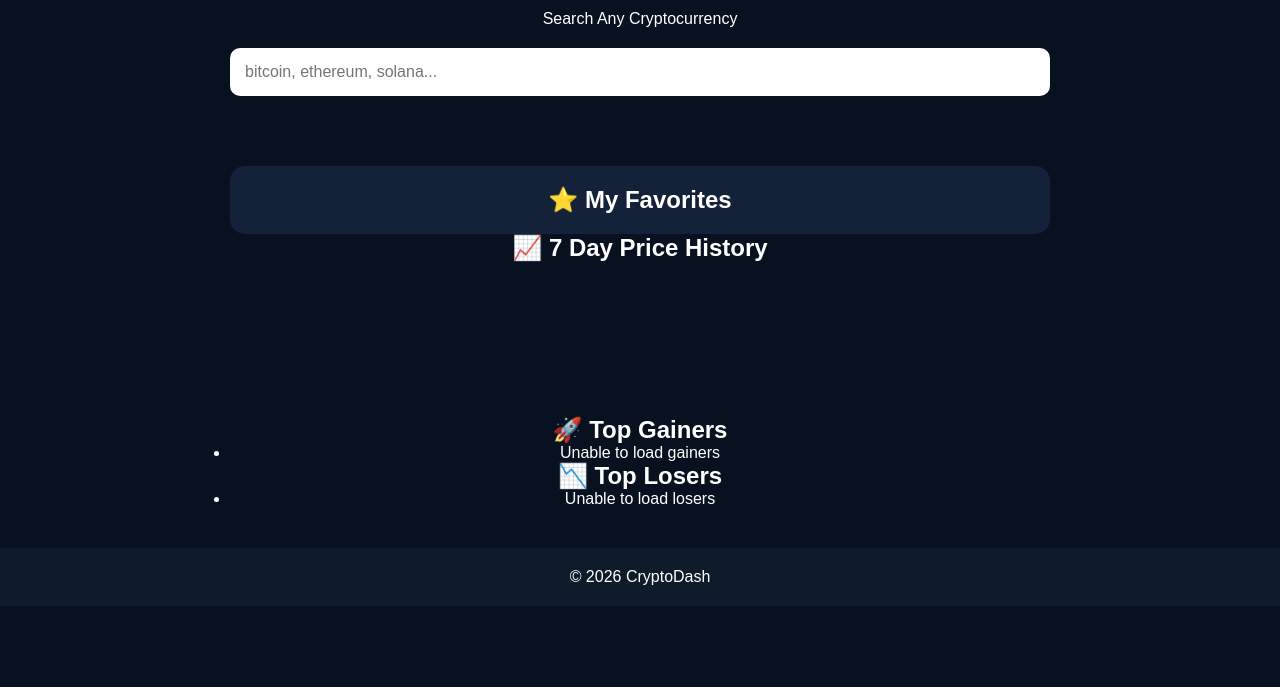
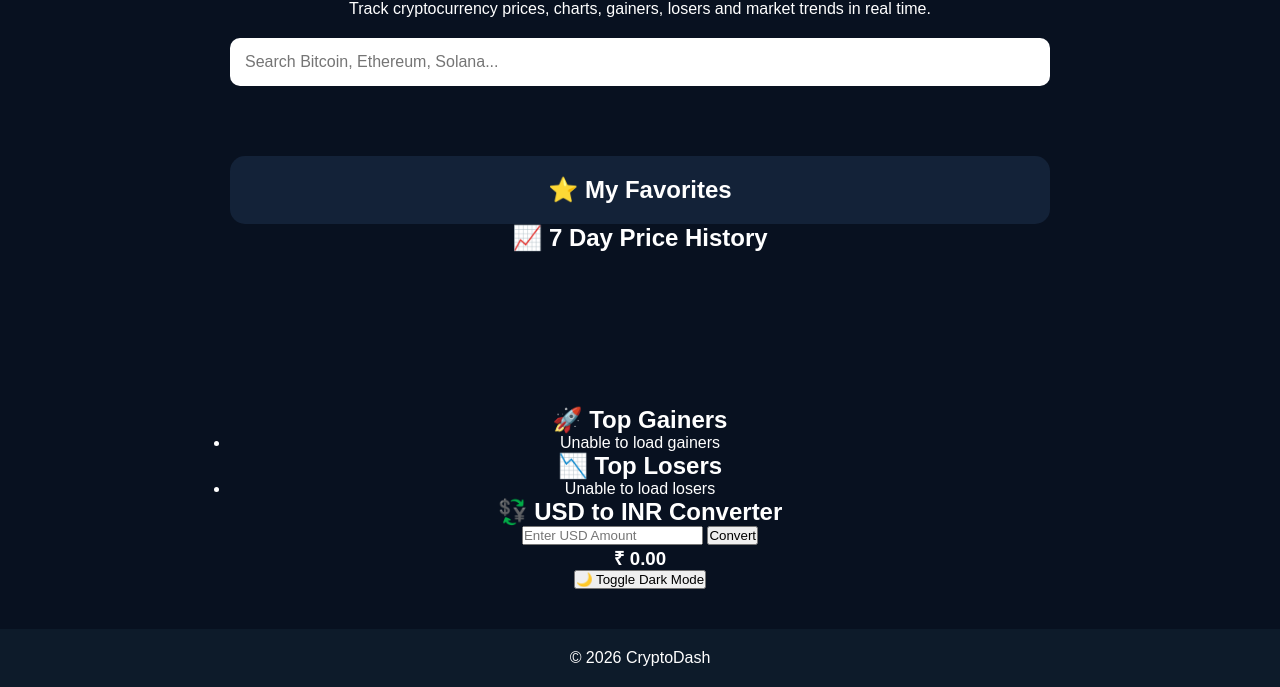
Before and after one commit to Ashishkumar737/CRYPTO-DASHBOARD, a plain HTML site: page page/index.html in a window 1280 px wide. Shown: the part 156-843 px from the top of the page. Before the commit the page ends 800 px from the top, so only its background shows below. Drawn offline with nearby package versions, Linux system fonts and the light colour scheme; no server answers.

Commit message:
Add USD INR converter and dark mode toggle

```diff
--- a/page/index.html
+++ b/page/index.html
@@ -7,7 +7,7 @@
 
     <meta name="viewport" content="width=device-width, initial-scale=1.0">
 
-    <title>CryptoDash</title>
+    <title>CryptoDash - Real Time Crypto Tracker</title>
 
     <link rel="stylesheet" href="../css/base.css">
     <link rel="stylesheet" href="../css/layout.css">
@@ -21,21 +21,35 @@
 
 <body>
 
+    <!-- Header -->
+
     <div id="header"></div>
 
     <main class="dashboard">
 
-        <h1>🚀 Crypto Dashboard</h1>
+        <!-- Hero -->
 
-        <p>
-            Search Any Cryptocurrency
-        </p>
+        <section class="hero">
 
-        <!-- Search Box -->
+            <h1>🚀 Crypto Dashboard</h1>
 
-        <input type="text" id="search" placeholder="bitcoin, ethereum, solana...">
+            <p>
+                Track cryptocurrency prices,
+                charts, gainers, losers and
+                market trends in real time.
+            </p>
 
-        <!-- Loading Spinner -->
+        </section>
+
+        <!-- Search -->
+
+        <section class="search-section">
+
+            <input type="text" id="search" placeholder="Search Bitcoin, Ethereum, Solana...">
+
+        </section>
+
+        <!-- Loading -->
 
         <div id="spinner" class="spinner-container">
 
@@ -45,7 +59,11 @@
 
         <!-- Search Result -->
 
-        <div id="results"></div>
+        <section class="result-section">
+
+            <div id="results"></div>
+
+        </section>
 
         <!-- Favorites -->
 
@@ -57,7 +75,7 @@
 
         </section>
 
-        <!-- Chart Section -->
+        <!-- Chart -->
 
         <section class="chart-section">
 
@@ -66,6 +84,9 @@
             <canvas id="priceChart"></canvas>
 
         </section>
+
+        <!-- Top Gainers & Losers -->
+
         <section class="market-widgets">
 
             <div class="widget">
@@ -86,9 +107,51 @@
 
         </section>
 
+        <!-- USD INR Converter -->
+
+        <section class="converter-section">
+
+            <h2>💱 USD to INR Converter</h2>
+
+            <div class="converter-box">
+
+                <input type="number" id="usdInput" placeholder="Enter USD Amount">
+
+                <button id="convertBtn">
+
+                    Convert
+
+                </button>
+
+            </div>
+
+            <h3 id="inrResult">
+
+                ₹ 0.00
+
+            </h3>
+
+        </section>
+
+        <!-- Theme Toggle -->
+
+        <section class="theme-section">
+
+            <button id="themeToggle">
+
+                🌙 Toggle Dark Mode
+
+            </button>
+
+        </section>
+
     </main>
 
+    <!-- Footer -->
+
     <div id="footer"></div>
+
+    <!-- JS -->
 
     <script src="../js/loader.js"></script>
 
```
